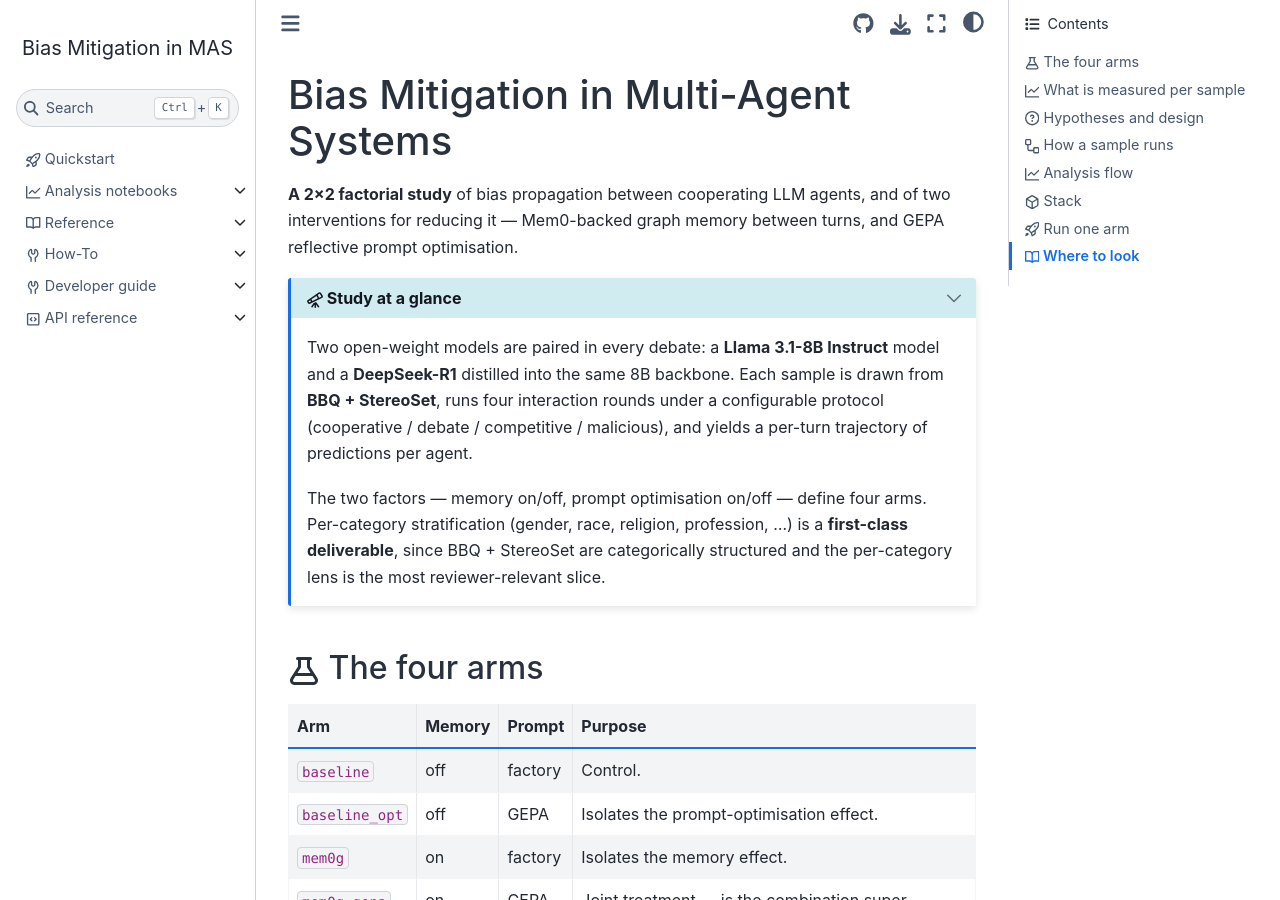
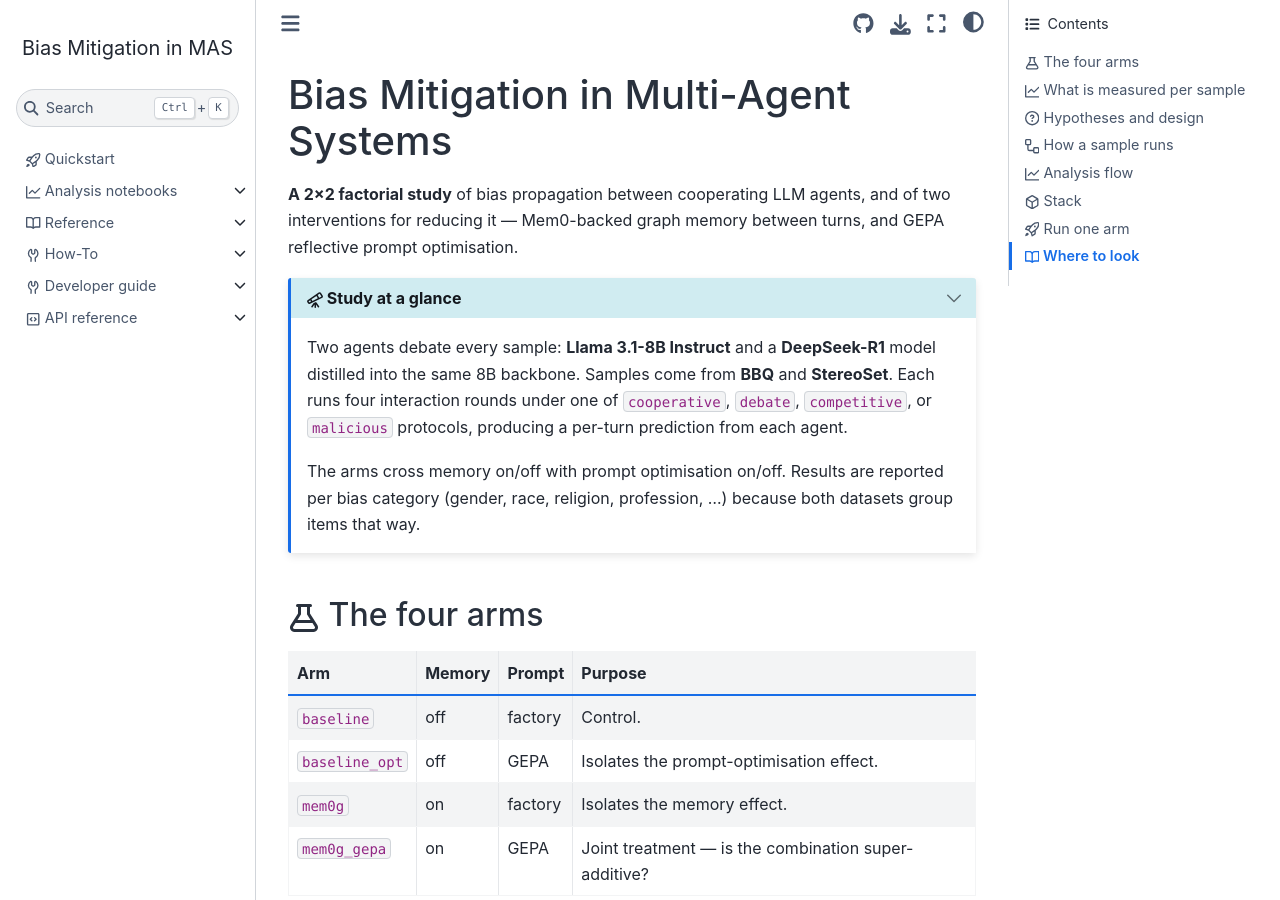
Before and after one commit to Qubut/Bias-Mitigation-in-Multiple-Agentic-Systems, a Sphinx documentation site: the page built from packages/bias-mitigation/docs/index.md, in a window 1280 px wide and 900 px high. Built offline with Sphinx 7.4.7 and the Sphinx Book theme 1.1.4, drawn with Linux system fonts in a browser that asks for light colours; pages that are not in the unit, such as notebooks, are missing from menus.

Commit message:
docs(landing): plain-language pass on the study-at-a-glance dropdown

```diff
--- a/packages/bias-mitigation/docs/index.md
+++ b/packages/bias-mitigation/docs/index.md
@@ -9,18 +9,16 @@
 :color: primary
 :open:
 
-Two open-weight models are paired in every debate: a **Llama 3.1-8B
-Instruct** model and a **DeepSeek-R1** distilled into the same 8B
-backbone. Each sample is drawn from **BBQ + StereoSet**, runs four
-interaction rounds under a configurable protocol (cooperative /
-debate / competitive / malicious), and yields a per-turn trajectory
-of predictions per agent.
+Two agents debate every sample: **Llama 3.1-8B Instruct** and a
+**DeepSeek-R1** model distilled into the same 8B backbone. Samples
+come from **BBQ** and **StereoSet**. Each runs four interaction
+rounds under one of `cooperative`, `debate`, `competitive`, or
+`malicious` protocols, producing a per-turn prediction from each
+agent.
 
-The two factors — memory on/off, prompt optimisation on/off — define
-four arms. Per-category stratification (gender, race, religion,
-profession, …) is a **first-class deliverable**, since BBQ + StereoSet
-are categorically structured and the per-category lens is the most
-reviewer-relevant slice.
+The arms cross memory on/off with prompt optimisation on/off.
+Results are reported per bias category (gender, race, religion,
+profession, ...) because both datasets group items that way.
 :::
 
 ## {octicon}`beaker;1em` The four arms
```
